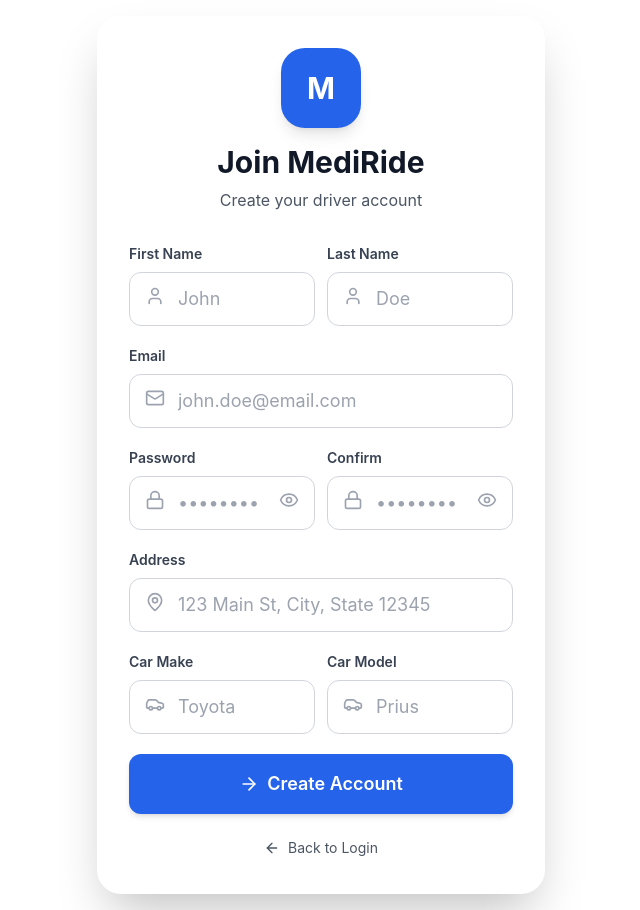
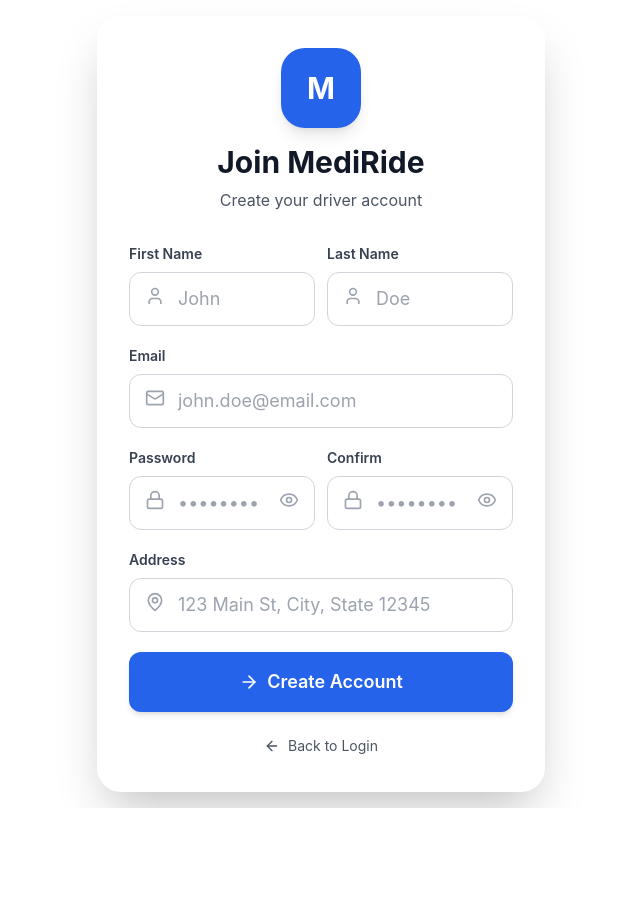
Before and after one commit to ACherniske/ECEG301, a React (Vite) app in the folder frontend/driver-portal/: page /signup in a window 1280 px wide. Shown: the whole page, without its empty margins (319-959 px from the left). After the commit the page ends 808 px from the top, so only its background shows below. Built offline with nearby package versions, Linux system fonts and the light colour scheme; no server answers; the HTML template or start-up script is replaced by a standard one.

Commit message:
fix: Update signup page with correct fields

```diff
--- a/frontend/driver-portal/src/pages/SignupPage.jsx
+++ b/frontend/driver-portal/src/pages/SignupPage.jsx
@@ -1,6 +1,6 @@
 import { useState } from 'react'
 import { useNavigate } from 'react-router-dom'
-import { User, Mail, Lock, Car, MapPin, ArrowRight, ArrowLeft, Eye, EyeOff } from 'lucide-react'
+import { User, Mail, Lock, MapPin, ArrowRight, ArrowLeft, Eye, EyeOff } from 'lucide-react'
 import { Button } from '../components/shared/button'
 import { authService } from '../services/authService'
 
@@ -11,9 +11,7 @@
     email: '',
     password: '',
     confirmPassword: '',
-    address: '',
-    driverMake: '',
-    driverModel: ''
+    address: ''
   })
   const [showPassword, setShowPassword] = useState(false)
   const [showConfirmPassword, setShowConfirmPassword] = useState(false)
@@ -209,44 +207,6 @@
               </div>
             </div>
 
-            {/* Vehicle Information */}
-            <div className="grid grid-cols-2 gap-3">
-              <div>
-                <label className="block text-sm font-semibold text-gray-700 mb-2">
-                  Car Make
-                </label>
-                <div className="relative">
-                  <Car size={20} className="absolute left-4 top-3.5 text-gray-400" />
-                  <input
-                    type="text"
-                    name="driverMake"
-                    value={formData.driverMake}
-                    onChange={handleChange}
-                    placeholder="Toyota"
-                    className="w-full pl-12 pr-4 py-3 border border-gray-300 rounded-xl focus:outline-none focus:ring-2 focus:ring-blue-500 text-lg"
-                    required
-                  />
-                </div>
-              </div>
-              <div>
-                <label className="block text-sm font-semibold text-gray-700 mb-2">
-                  Car Model
-                </label>
-                <div className="relative">
-                  <Car size={20} className="absolute left-4 top-3.5 text-gray-400" />
-                  <input
-                    type="text"
-                    name="driverModel"
-                    value={formData.driverModel}
-                    onChange={handleChange}
-                    placeholder="Prius"
-                    className="w-full pl-12 pr-4 py-3 border border-gray-300 rounded-xl focus:outline-none focus:ring-2 focus:ring-blue-500 text-lg"
-                    required
-                  />
-                </div>
-              </div>
-            </div>
-
             <Button
               type="submit"
               variant="primary"
--- a/frontend/driver-portal/src/services/authService.js
+++ b/frontend/driver-portal/src/services/authService.js
@@ -27,9 +27,7 @@
         lastName: formData.lastName,
         email: formData.email,
         password: formData.password,
-        address: formData.address,
-        driverMake: formData.driverMake,
-        driverModel: formData.driverModel
+        address: formData.address
       })
 
       return response.data
```
